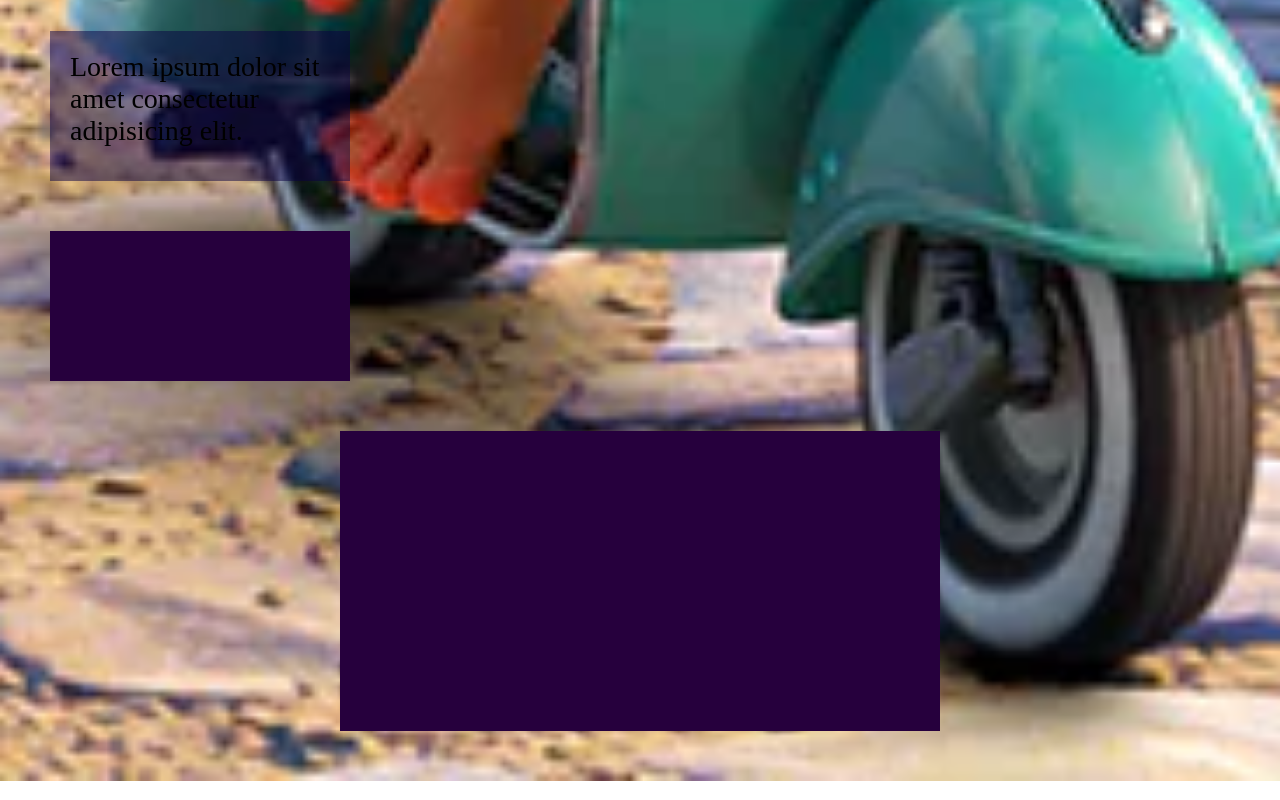
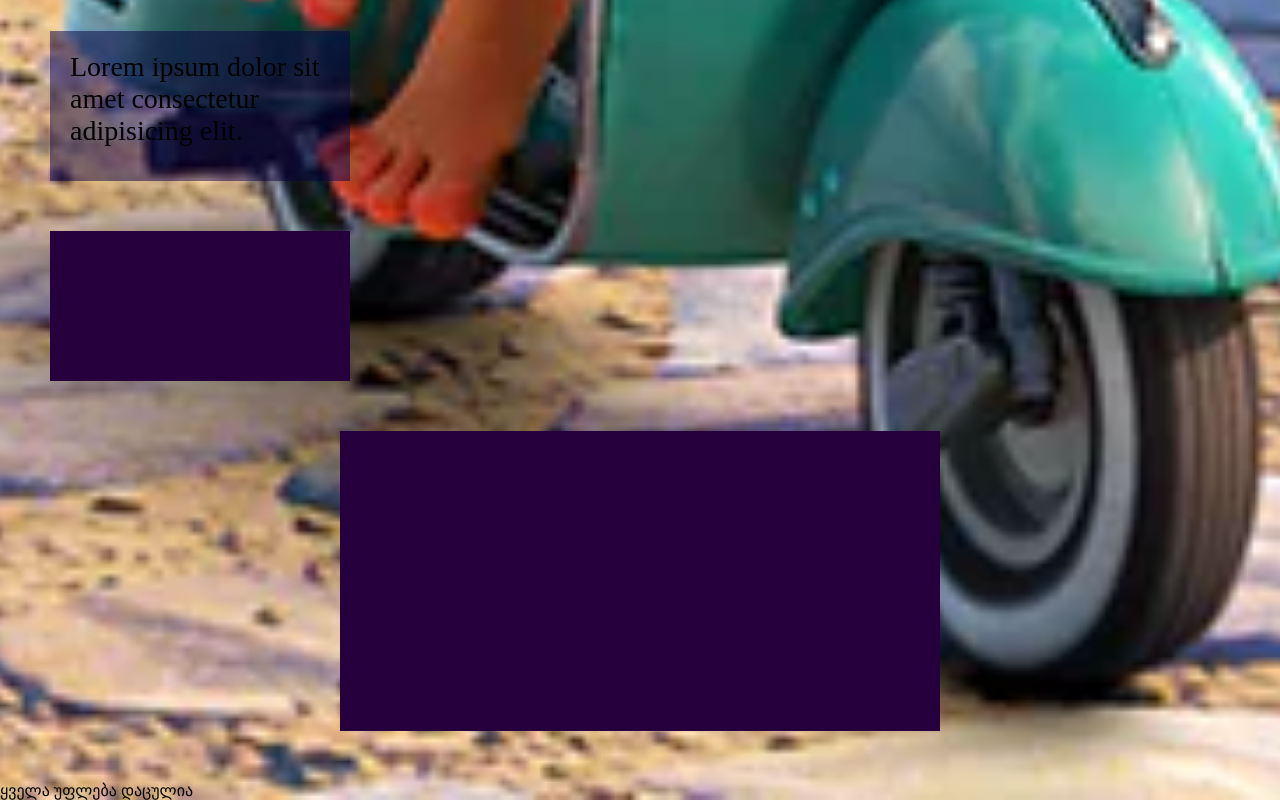
Before and after one commit to iuventa/workshop-4, a plain HTML site: page index.html in a window 1280 px wide. Shown: the part 2569-3369 px from the top of the page. Drawn offline with Linux system fonts and the light colour scheme.

Commit message:
davamate footershi copy

```diff
--- a/index.html
+++ b/index.html
@@ -89,6 +89,10 @@
 
 
     </main>
-    <footer></footer>
+    <footer>
+        <p>
+            ყველა უფლება დაცულია
+        </p>
+    </footer>
 </body>
 </html>
```
